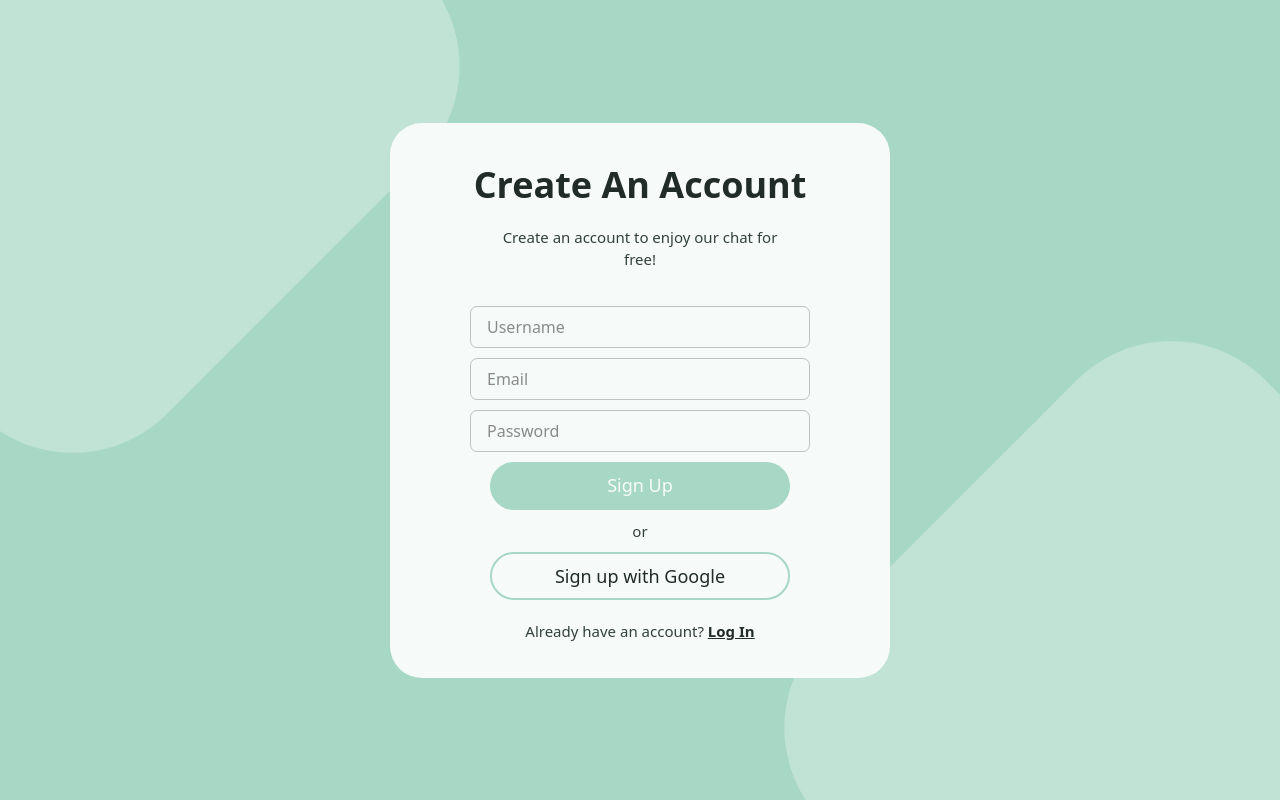
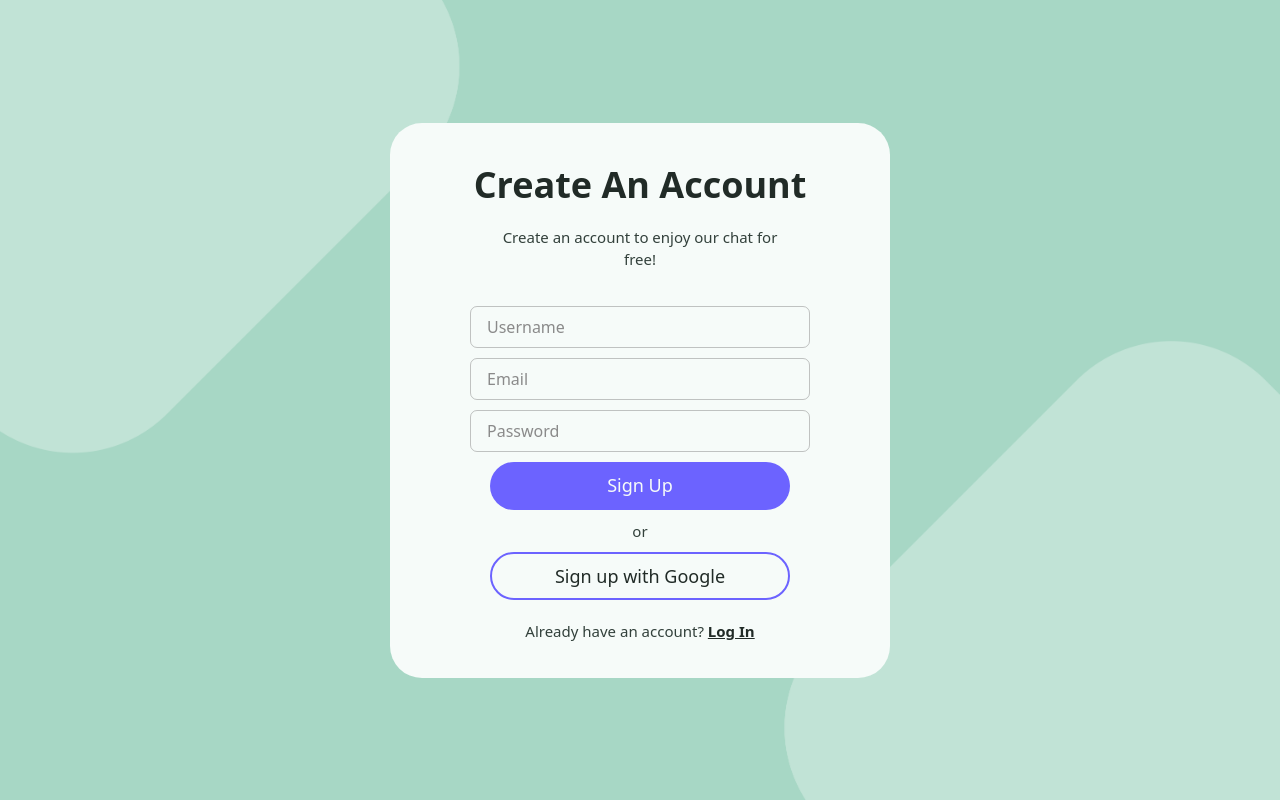
Before and after one commit to ArmenSyan/Chat-App, a React (Vite) app: page /sign-up in a window 1280 px wide. Built offline with nearby package versions, Linux system fonts and the light colour scheme; no server answers.

Commit message:
Changed the chat colors

```diff
--- a/src/Components/Chat/Chat.tsx
+++ b/src/Components/Chat/Chat.tsx
@@ -3,7 +3,7 @@ import Messages from "./Messages"
 
 function Chat() {
   return (
-    <div className="w-full h-screen bg-gradient-to-r from-indigo-500/90 from-10% via-sky-500/90 via-30% to-emerald-500/90 to-90% font-inter flex flex-col justify-evenly items-center">
+    <div className="w-full h-screen bg-gradient-to-r from-black from-10% via-purple via-30% to-black to-90% font-inter flex flex-col justify-evenly items-center">
       <div className="flex flex-col gap-y-[30px] items-center ">
         <h1 className="text-white text-[20px] md:text-[28px] lg:text-[32px] font-bold ">Live Chat</h1>
         <Messages />
--- a/src/Components/Chat/MessageAdd.tsx
+++ b/src/Components/Chat/MessageAdd.tsx
@@ -44,7 +44,7 @@ function MessageAdd() {
             />
             <button
             onClick={sendMessage}
-            className="lg:w-[130px] lg:h-[36px] rounded-[10px] bg-sendBtn text-[white] lg:text-[15px] lg:font-bold hover:cursor-pointer hover:bg-sendBtnHover duration-200">Send</button>
+            className="lg:w-[130px] lg:h-[36px] rounded-[10px] bg-purple text-[white] lg:text-[15px] lg:font-bold hover:cursor-pointer hover:bg-purpleHover duration-200">Send</button>
         </div>
     )
 }
--- a/src/Components/Chat/Messages.tsx
+++ b/src/Components/Chat/Messages.tsx
@@ -59,7 +59,7 @@ function Messages() {
                             <FaRegUser />
                         </div>
                         <div className={`text-p text-[14px] max-w-[250px] px-[10px] py-[3px] font-semibold bg-formBg rounded-[10px] flex flex-col justify-evenly  ${user.uid == el.userId ? 'rounded-br-[0px] items-end' : 'rounded-bl-[0px] items-start'} `} >
-                            <h1 className="text-[15px] text-sendBtn font-bold ">{el.userName}</h1>
+                            <h1 className={`text-[15px]  font-bold ${user.uid == el.userId ? 'text-purpleHover' : 'text-purple'}`}>{el.userName}</h1>
                             <div className={`flex justify-between items-end w-full ${user.uid == el.userId ? 'flex-row-reverse' : 'flex-row'} `}>
                                 <p>{el.text}</p>
                                 <p className={`text-plh opacity-70 text-[10px] mt-[3px] ${user.uid == el.userId ? 'mr-[10px]' : 'ml-[10px]'} `}>{new Date(el.timestamp).toLocaleTimeString().slice(0, 5)}</p>
--- a/src/index.css
+++ b/src/index.css
@@ -2,11 +2,14 @@
 @import "tailwindcss";
 
 @theme{
-    --color-sendBtn : #06C1AB;
-    --color-sendBtnHover : #0BB19D;
+    --color-purple : #6C63FF;
+    --color-black : #252525 ;
+    --color-purpleHover : #584fff;
+
     --color-formBg : #F6FBF9;
     --color-formBg1 :#D9D9D9;
-    --color-bg : #A7D7C5;
+    --color-bg : #6C63FF;
+    --color-bgHover : #584fff;
     --color-h1 : #212B27;
     --color-p : #32403B;
     --color-plh : #8A8A8A;
```
